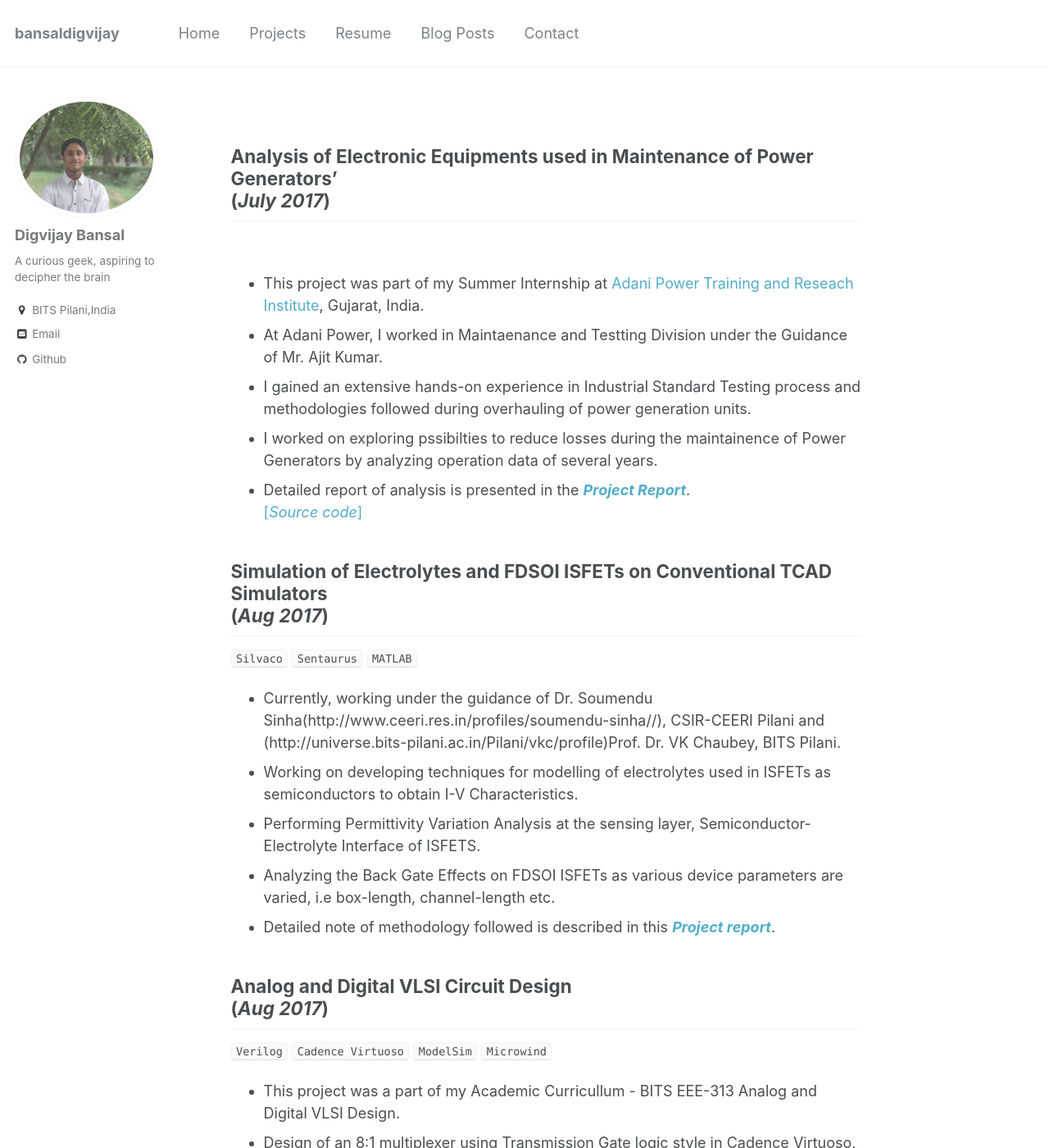
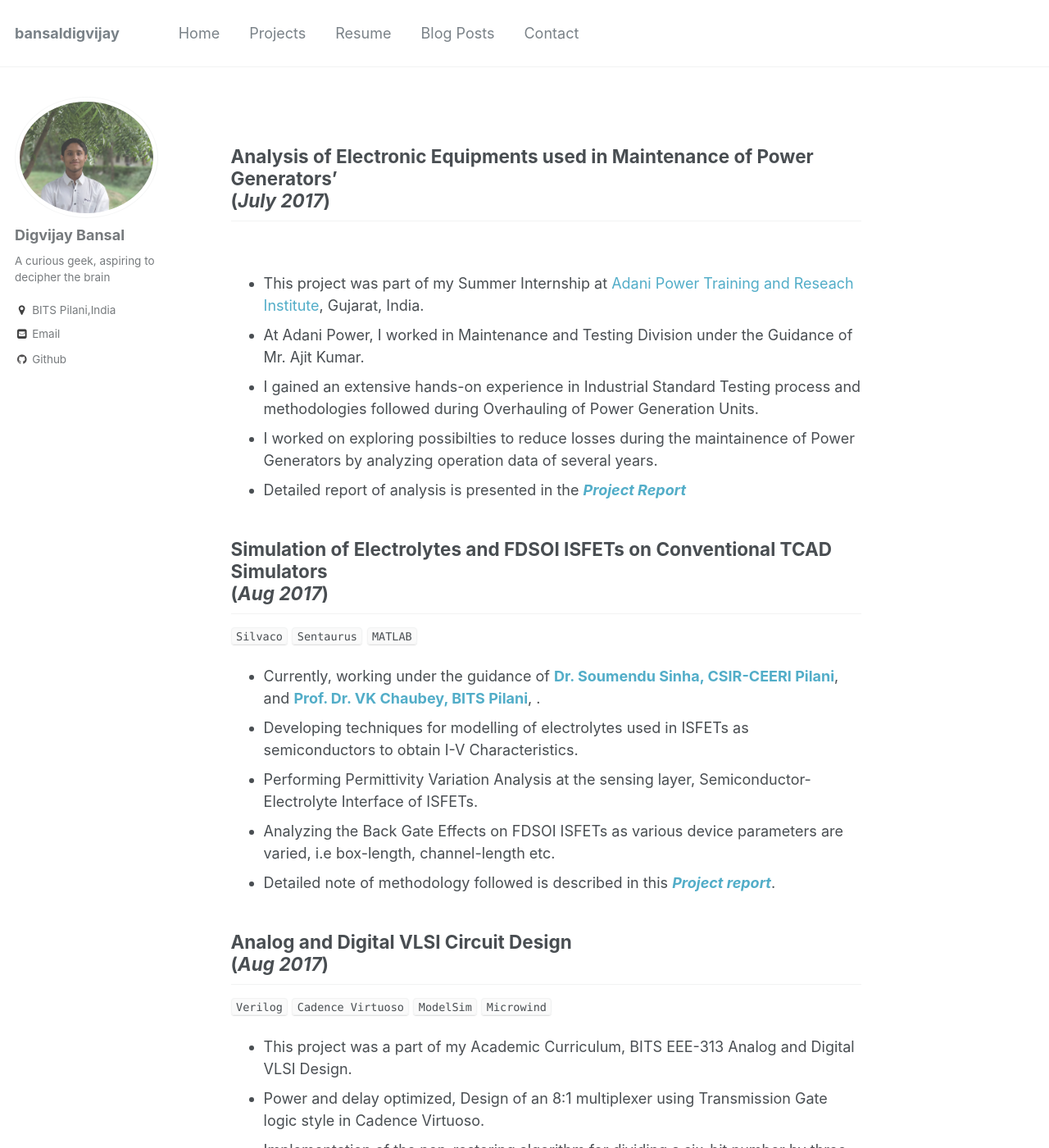
Before and after one commit to digvijay-bansal/digvijay-bansal.github.io, a Jekyll site: the page built from _pages/projects.md, in a window 1280 px wide and 1400 px high. Shown: the whole window at 82% size. Built offline with Jekyll 4.4.1, drawn with Linux system fonts in a browser that asks for light colours; some of the changed text lies outside the part shown.

Commit message:
Update projects.md

```diff
--- a/_pages/projects.md
+++ b/_pages/projects.md
@@ -9,30 +9,31 @@ redirect_from:
 ## Analysis of Electronic Equipments used in Maintenance of Power Generators’ <br>(_July 2017_)
 <br>
 * This project was part of my Summer Internship at [Adani Power Training and Reseach Institute](http://www.aptri.org/), Gujarat, India.
-* At Adani Power, I worked in Maintaenance and Testting Division under the Guidance of Mr. Ajit Kumar.
-* I gained an extensive hands-on experience in Industrial Standard Testing process and methodologies followed during overhauling of power generation units.
-* I worked on exploring pssibilties to reduce losses during the maintainence of Power Generators by analyzing operation data of several years.
-* Detailed report of analysis is presented in the [**_Project Report_**]().<br>[[_Source code_]](https://github.com/digvijay-bansal/Maintainence-and-Overhauling-of-Generators-)
+* At Adani Power, I worked in Maintenance and Testing Division under the Guidance of Mr. Ajit Kumar.
+* I gained an extensive hands-on experience in Industrial Standard Testing process and methodologies followed during Overhauling of Power Generation Units.
+* I worked on exploring possibilties to reduce losses during the maintainence of Power Generators by analyzing operation data of several years.
+* Detailed report of analysis is presented in the [**_Project Report_**](https://github.com/digvijay-bansal/Maintainence-and-Overhauling-of-Generators-)
+
 
 ## Simulation of Electrolytes and FDSOI ISFETs on Conventional TCAD Simulators <br>(_Aug 2017_)
 `Silvaco` `Sentaurus` `MATLAB`<br>
-* Currently, working under the guidance of Dr. Soumendu Sinha(http://www.ceeri.res.in/profiles/soumendu-sinha//), CSIR-CEERI Pilani and (http://universe.bits-pilani.ac.in/Pilani/vkc/profile)Prof. Dr. VK Chaubey, BITS Pilani.
-* Working on developing techniques for modelling of electrolytes used in ISFETs as semiconductors to obtain I-V Characteristics.
-* Performing Permittivity Variation Analysis at the sensing layer, Semiconductor-Electrolyte Interface of ISFETS.
+* Currently, working under the guidance of [**Dr. Soumendu Sinha, CSIR-CEERI Pilani**](https://www.ceeri.res.in/profiles/soumendu-sinha), and [**Prof. Dr. VK Chaubey, BITS Pilani**](http://universe.bits-pilani.ac.in/Pilani/vkc/profile), .
+* Developing techniques for modelling of electrolytes used in ISFETs as semiconductors to obtain I-V Characteristics.
+* Performing Permittivity Variation Analysis at the sensing layer, Semiconductor-Electrolyte Interface of ISFETs.
 * Analyzing the Back Gate Effects on FDSOI ISFETs as various device parameters are varied, i.e box-length, channel-length etc.
 * Detailed note of methodology followed is described in this [**_Project report_**](https://github.com/digvijay-bansal/Simulation-of-FDSOI-ISFETS).
 
 ## Analog and Digital VLSI Circuit Design<br>(_Aug 2017_)
 `Verilog` `Cadence Virtuoso` `ModelSim` `Microwind`<br>
-* This project was a part of my Academic Curricullum - BITS EEE-313 Analog and Digital VLSI Design.
-* Design of an 8:1 multiplexer using Transmission Gate logic style in Cadence Virtuoso, optimizing power and delay parameters.
+* This project was a part of my Academic Curriculum, BITS EEE-313 Analog and Digital VLSI Design.
+* Power and delay optimized, Design of an 8:1 multiplexer using Transmission Gate logic style in Cadence Virtuoso.
 * Implementation of the non-restoring algorithm for dividing a six-bit number by three-bit number in VHDL.
 * Design of CMOS Operational Amplifier for given parameters i.e. bandwidth, gain and phase margin.<br>
 * Detailed report of project is presented in this [**_Project report_**](https://github.com/digvijay-bansal/ADVD-Project/blob/master/ADVD%20Digital%20Assignment.pdf).
 
 ## Gender Detection using Digital Signal Processing<br>(_Aug 2017_)
 `Verilog` `Cadence Virtuoso` `ModelSim` `Microwind`<br>
-* This project was a part of my Academic Curricullum - BITS EEE-434 Digital Signal Processing.
-* After recording of voice, implemented the FFT(Fast Fourier Transform) algorithm on signal received to determine the fundamental frequency.
+* This project was a part of my Academic Curricullum, BITS EEE-434 Digital Signal Processing.
+* After the recording of voice implemented the FFT(Fast Fourier Transform) algorithm on the signal received to determine the fundamental frequency.
 * Observed the effect of noise on the fundamental frequency when white Gaussian noise is added to the recorded signal at a suitably low and high value of SNRs.<br>
 * Review paper of project is presented in this [**_Project report_**](https://github.com/digvijay-bansal/Gender-Detection).
```
